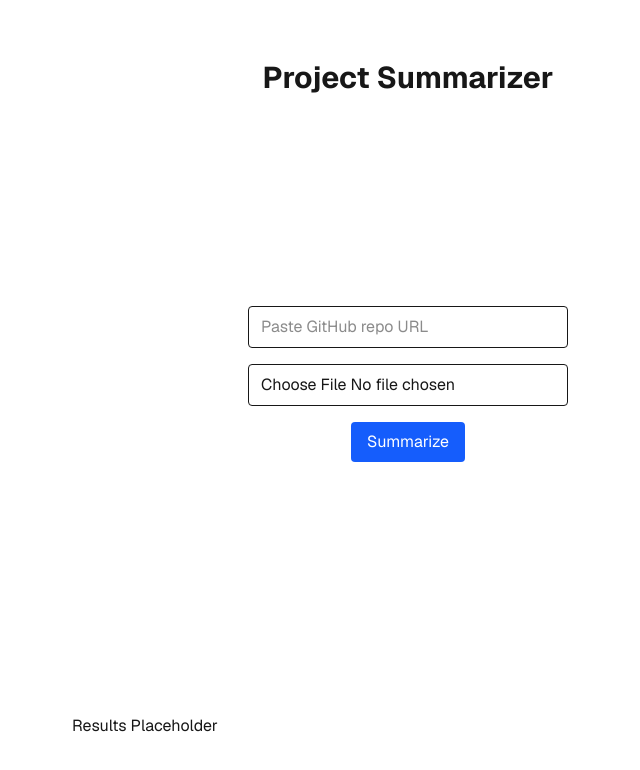
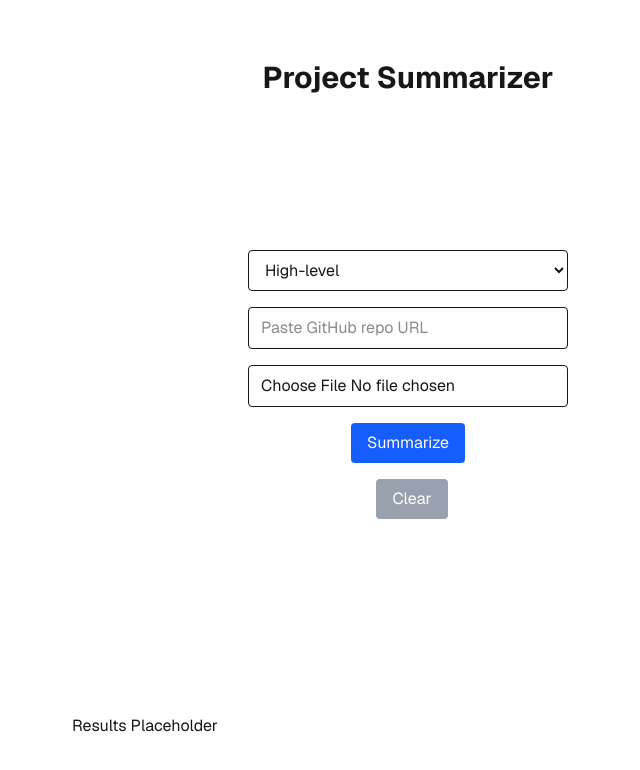
Before and after one commit to erinjhu/project-summarizer, a Next.js app in the folder frontend/: page / in a window 1280 px wide. Shown: the top 770 px of the page, without its empty margins (232-872 px from the left). Built offline with nearby package versions, Linux system fonts and the light colour scheme.

Commit message:
feat: clear button

```diff
--- a/frontend/src/app/page.tsx
+++ b/frontend/src/app/page.tsx
@@ -10,12 +10,17 @@ export default function Home() {
   const [concepts, setConcepts] = useState<string[]>([]);
   const fileInputRef = useRef<HTMLInputElement>(null);
   const [loading, setLoading] = useState(false)
+  const [error, setError] = useState<string | null>(null)
+  const [summaryDepth, setSummaryDepth] = useState("high");
 
   async function handleSubmit(e: React.FormEvent) {
     e.preventDefault();
     setResult(null);
-    setLoading(true)
+    setConcepts([]);
+    setError(null);
+    setLoading(true);
 
+    try {
       if (repoUrl && zipFile) {
         alert("Please submit either a GitHub URL or a ZIP file, not both.");
         return;
@@ -31,7 +36,7 @@ export default function Home() {
         const response = await fetch("http://127.0.0.1:8000/summarize-url", {
           method: "POST",
           headers: { "Content-Type": "application/json" },
-        body: JSON.stringify({ repo_url: repoUrl }),
+          body: JSON.stringify({ repo_url: repoUrl, summary_depth: summaryDepth}),
         });
         const data = await response.json();
         console.log(data);
@@ -47,6 +52,7 @@ export default function Home() {
           method: "POST",
           body: formData,
         });
+        formData.append("summary_depth", summaryDepth);
         const data = await response.json();
         console.log("Backend response:", data); // Add this line
         console.log("Concepts from backend:", data.concepts);
@@ -55,8 +61,15 @@ export default function Home() {
         setConcepts(data.concepts || []);
         setLoading(false)
       }
+    } catch (err){
+      setError("Something went wrong. Please try again.");
     }
+    setLoading(false)
 
+
+
+
+  }
   return (
     <div className="font-sans grid grid-rows-[20px_1fr_20px] items-center justify-items-center min-h-screen p-8 pb-20 gap-16 sm:p-20">
       <h1 className="text-3xl font-bold mb-6 text-center">
@@ -66,9 +79,18 @@ export default function Home() {
         className="flex flex-col gap-4 items-center mb-8"
         onSubmit={handleSubmit}
       >
+        <select
+          className="border rounded px-3 py-2 w-80"
+          value={summaryDepth}
+          onChange={e => setSummaryDepth(e.target.value)}
+        >
+          <option value="high">High-level</option>
+          <option value="technical">Technical</option>
+        </select>
         <input
           type="text"
           placeholder="Paste GitHub repo URL"
+          value={repoUrl}
           className="border rounded px-3 py-2 w-80"
           onChange={e => setRepoUrl(e.target.value)}
         />
@@ -92,6 +114,7 @@ export default function Home() {
             >
               Remove ZIP
             </button>
+
           </div>
         )}
         <button
@@ -100,8 +123,25 @@ export default function Home() {
         >
           Summarize
         </button>
+        <button
+          type="button"
+          className="bg-gray-400 text-white px-4 py-2 rounded hover:bg-gray-500 ml-2"
+          onClick={() => {
+            setResult(null);
+            setConcepts([]);
+            setError(null);
+            setRepoUrl("");
+            setZipFile(null);
+            if (fileInputRef.current) fileInputRef.current.value = "";
+          }}
+        >
+          Clear
+        </button>
       </form>
       <section className="mt-8 w-full max-w-2xl mx-auto">
+        {error && (
+          <div className="text-red-600 font-semibold mb-4">{error}</div>
+        )}
         {loading ? (
           <div className="text-blue-600 font-semibold">Loading...</div>
         ) : result ? (
```
Also changed, not shown: 1 other file (tests, documents, lock files or other folders). Lines whose indentation alone changed are shown as unchanged.
